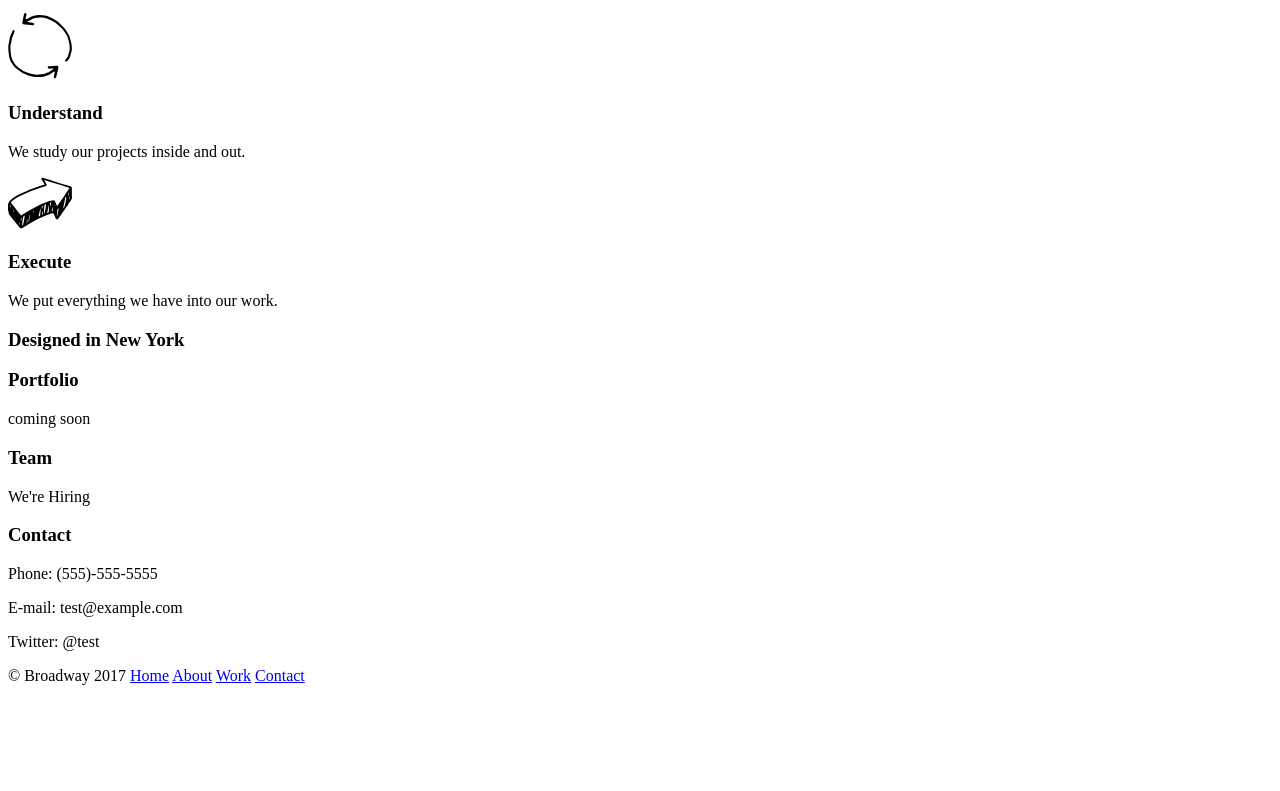
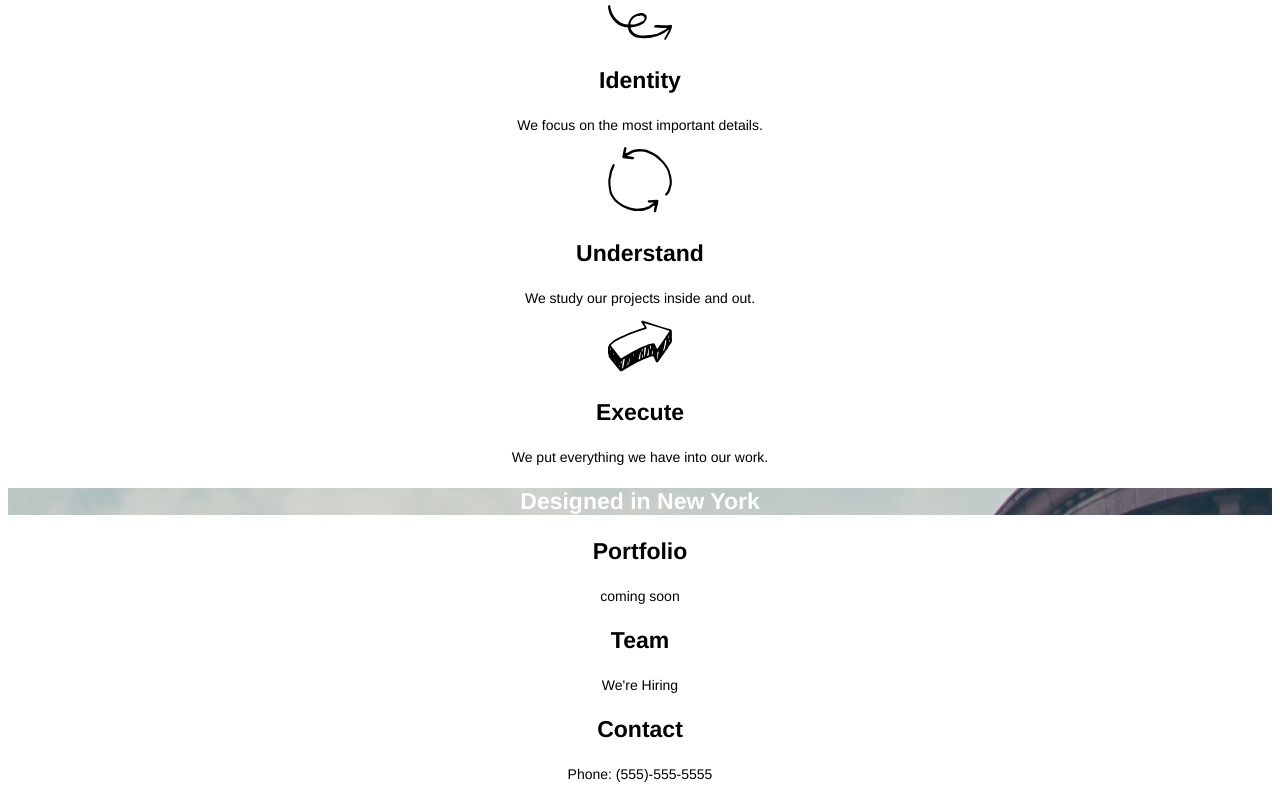
Before and after one commit to moewai7/Broadway, a plain HTML site: page index.html in a window 1280 px wide. Shown: the part 420-1211 px from the top of the page. Before the commit the page ends 1121 px from the top, so only its background shows below. Drawn offline with Linux system fonts and the light colour scheme; files whose address does not match are found by name.

Commit message:
Update index.html

```diff
--- a/index.html
+++ b/index.html
@@ -3,7 +3,7 @@
   <head>
     <meta charset="utf-8">
     <title>Broadway Design</title>
-    <link href="./Broadway/resources/CSS/style.css rel="stylesheet">
+    <link href="Broadway/resources/CSS/style.css" rel="stylesheet">
 
     </head>
 
```
